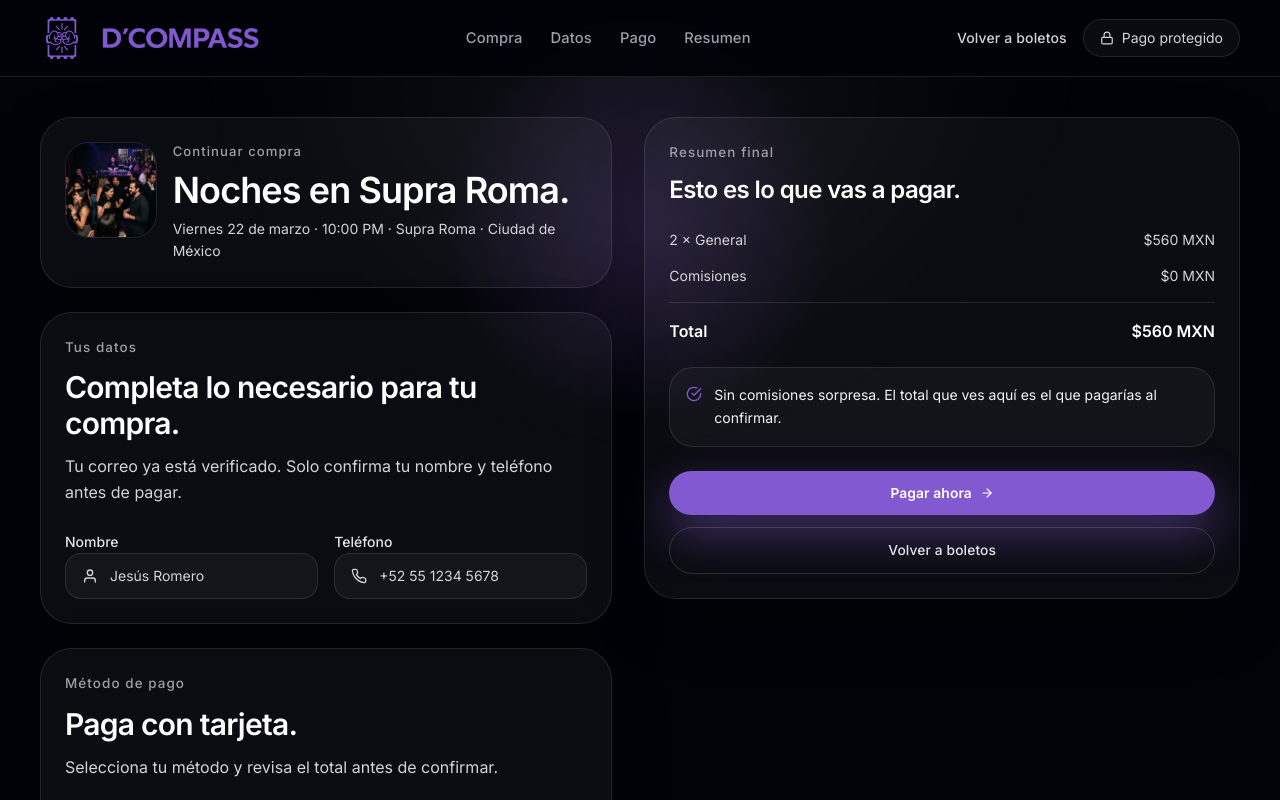
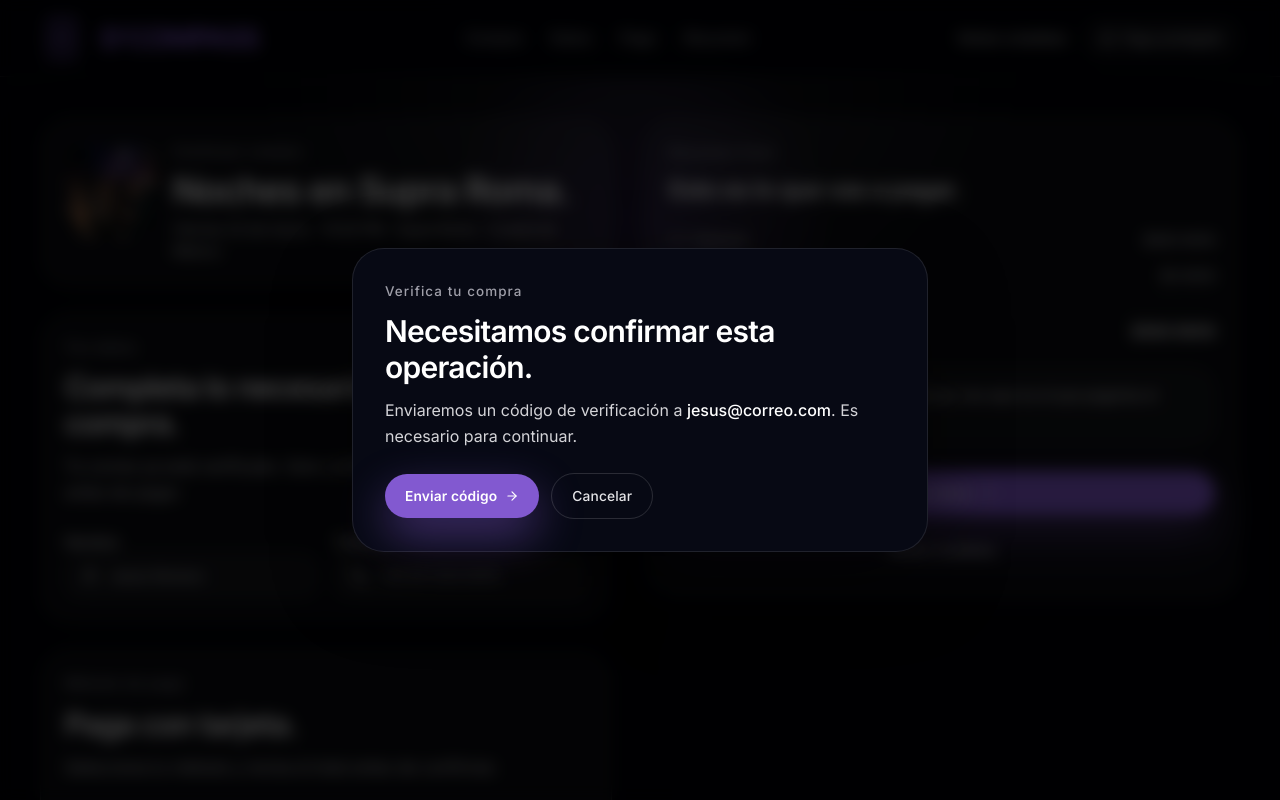
Before and after one commit to dev-status/dcompass-platform, a Next.js app in the folder apps/ui-lab/: page /checkout in a window 1280 px wide. Both pictures are taken after a click on the button "Pagar ahora". Shown: the top 800 px of the page. Built offline with nearby package versions, Linux system fonts and the light colour scheme.

Commit message:
feat(ui-lab): add otp checkout overlay flow

```diff
--- a/apps/ui-lab/src/app/checkout/page.tsx
+++ b/apps/ui-lab/src/app/checkout/page.tsx
@@ -24,6 +24,8 @@
 
 export default function CheckoutPage() {
   const [mobileMenuOpen, setMobileMenuOpen] = useState(false);
+  const [otpStep, setOtpStep] = useState<"closed" | "confirm" | "input">("closed");
+  const [otpValue, setOtpValue] = useState("");
 
   return (
     <main id="top" className="min-h-screen bg-[#020308] text-white">
@@ -118,9 +120,7 @@
 
                 <div className="mt-6 grid gap-4 sm:grid-cols-2">
                   <div className="space-y-2">
-                    <label htmlFor="buyer-name" className="text-sm font-medium text-zinc-200">
-                      Nombre
-                    </label>
+                    <label className="text-sm font-medium text-zinc-200">Nombre</label>
                     <div className="flex items-center gap-3 rounded-2xl border border-white/10 bg-white/[0.04] px-4 py-3 text-zinc-300">
                       <FiUser className="text-base" />
                       <span className="text-sm">Jesús Romero</span>
@@ -128,16 +128,13 @@
                   </div>
 
                   <div className="space-y-2">
-                    <label htmlFor="buyer-phone" className="text-sm font-medium text-zinc-200">
-                      Teléfono
-                    </label>
+                    <label className="text-sm font-medium text-zinc-200">Teléfono</label>
                     <div className="flex items-center gap-3 rounded-2xl border border-white/10 bg-white/[0.04] px-4 py-3 text-zinc-300">
                       <FiPhone className="text-base" />
                       <span className="text-sm">+52 55 1234 5678</span>
                     </div>
                   </div>
                 </div>
-
               </section>
 
               <section id="payment" className="rounded-[2rem] border border-white/10 bg-white/[0.04] p-6 shadow-[0_24px_60px_rgba(0,0,0,0.24)]">
@@ -161,11 +158,7 @@
                           <div className="min-w-0 flex-1">
                             <div className="flex items-center justify-between gap-3">
                               <h3 className="text-base font-semibold text-white">{method.title}</h3>
-                              {method.active && (
-                                <span className="rounded-full border border-white/10 px-3 py-1 text-[0.72rem] tracking-[0.01em] text-zinc-300">
-                                  Seleccionado
-                                </span>
-                              )}
+                              {method.active && <span className="rounded-full border border-white/10 px-3 py-1 text-[0.72rem] tracking-[0.01em] text-zinc-300">Seleccionado</span>}
                             </div>
                             <p className="mt-2 text-sm leading-relaxed text-zinc-300">{method.description}</p>
                           </div>
@@ -211,7 +204,11 @@
                 </div>
 
                 <div className="mt-6 flex flex-col gap-3">
-                  <button className="inline-flex items-center justify-center gap-2 rounded-full px-5 py-3 text-[0.86rem] font-semibold tracking-[0.01em] text-white shadow-[0_18px_45px_rgba(130,89,208,0.45)] transition hover:brightness-110" style={{ background: colors.accent }}>
+                  <button
+                    onClick={() => setOtpStep("confirm")}
+                    className="inline-flex items-center justify-center gap-2 rounded-full px-5 py-3 text-[0.86rem] font-semibold tracking-[0.01em] text-white shadow-[0_18px_45px_rgba(130,89,208,0.45)] transition hover:brightness-110"
+                    style={{ background: colors.accent }}
+                  >
                     Pagar ahora
                     <FiArrowRight className="text-sm" />
                   </button>
@@ -231,6 +228,89 @@
           </div>
         </section>
       </div>
+
+      {otpStep !== "closed" && (
+        <div className="fixed inset-0 z-[60] flex items-center justify-center px-5">
+          <button
+            className="absolute inset-0 bg-black/70 backdrop-blur-sm"
+            aria-label="Cerrar verificación"
+            onClick={() => setOtpStep("closed")}
+          />
+
+          <div className="relative z-[61] w-full max-w-xl rounded-[2rem] border border-white/10 bg-[#070914] p-6 shadow-[0_30px_80px_rgba(0,0,0,0.45)] sm:p-8">
+            {otpStep === "confirm" ? (
+              <div className="space-y-6">
+                <div className="space-y-3">
+                  <p className="text-[0.84rem] font-medium tracking-[0.08em] text-zinc-400">Verifica tu compra</p>
+                  <h2 className="text-3xl font-semibold tracking-tight text-white">Necesitamos confirmar esta operación.</h2>
+                  <p className="text-base leading-relaxed text-zinc-300">
+                    Enviaremos un código de verificación a <span className="font-medium text-white">jesus@correo.com</span>. Es necesario para continuar.
+                  </p>
+                </div>
+
+                <div className="flex flex-wrap items-center gap-3">
+                  <button
+                    onClick={() => setOtpStep("input")}
+                    className="inline-flex items-center justify-center gap-2 rounded-full px-5 py-3 text-[0.86rem] font-semibold tracking-[0.01em] text-white shadow-[0_18px_45px_rgba(130,89,208,0.45)] transition hover:brightness-110"
+                    style={{ background: colors.accent }}
+                  >
+                    Enviar código
+                    <FiArrowRight className="text-sm" />
+                  </button>
+                  <button
+                    onClick={() => setOtpStep("closed")}
+                    className="inline-flex items-center justify-center gap-2 rounded-full border border-white/14 px-5 py-3 text-[0.86rem] font-medium tracking-[0.01em] text-zinc-200 transition hover:border-white/30 hover:text-white"
+                  >
+                    Cancelar
+                  </button>
+                </div>
+              </div>
+            ) : (
+              <div className="space-y-6">
+                <div className="space-y-3">
+                  <p className="text-[0.84rem] font-medium tracking-[0.08em] text-zinc-400">Ingresa tu código</p>
+                  <h2 className="text-3xl font-semibold tracking-tight text-white">Verifica para continuar.</h2>
+                  <p className="text-base leading-relaxed text-zinc-300">
+                    Te enviamos un código a <span className="font-medium text-white">jesus@correo.com</span>. Escríbelo aquí para continuar con tu compra.
+                  </p>
+                </div>
+
+                <div className="space-y-2">
+                  <label className="text-sm font-medium text-zinc-200">Código OTP</label>
+                  <input
+                    value={otpValue}
+                    onChange={(event) => setOtpValue(event.target.value)}
+                    placeholder="123456"
+                    className="w-full rounded-2xl border border-white/10 bg-white/[0.04] px-4 py-3 text-white outline-none transition placeholder:text-zinc-500 focus:border-white/25"
+                  />
+                </div>
+
+                <div className="flex flex-wrap items-center justify-between gap-3 text-sm text-zinc-400">
+                  <span>04:59</span>
+                  <button className="transition hover:text-white">Reenviar código</button>
+                </div>
+
+                <div className="flex flex-wrap items-center gap-3">
+                  <button
+                    disabled={otpValue.trim().length < 6}
+                    className="inline-flex items-center justify-center gap-2 rounded-full px-5 py-3 text-[0.86rem] font-semibold tracking-[0.01em] text-white shadow-[0_18px_45px_rgba(130,89,208,0.45)] transition hover:brightness-110 disabled:cursor-not-allowed disabled:opacity-50"
+                    style={{ background: colors.accent }}
+                  >
+                    Verificar código
+                    <FiArrowRight className="text-sm" />
+                  </button>
+                  <button
+                    onClick={() => setOtpStep("closed")}
+                    className="inline-flex items-center justify-center gap-2 rounded-full border border-white/14 px-5 py-3 text-[0.86rem] font-medium tracking-[0.01em] text-zinc-200 transition hover:border-white/30 hover:text-white"
+                  >
+                    Cancelar
+                  </button>
+                </div>
+              </div>
+            )}
+          </div>
+        </div>
+      )}
     </main>
   );
 }
```
